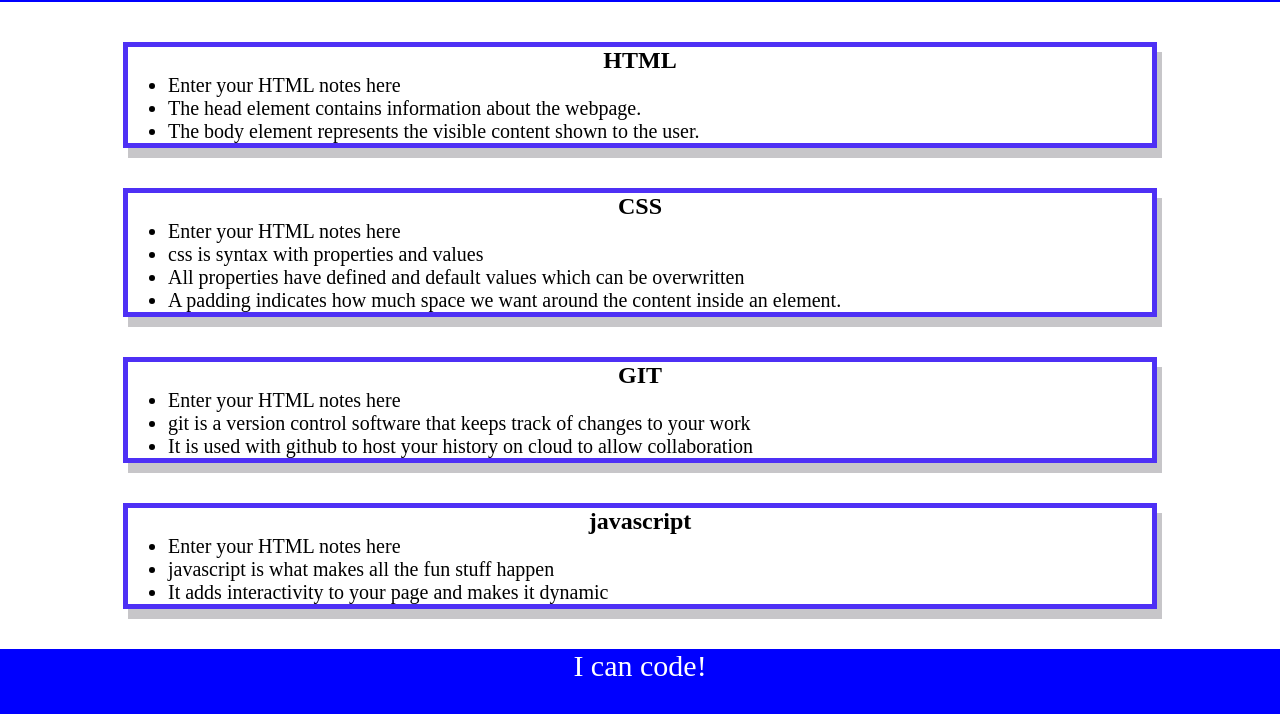
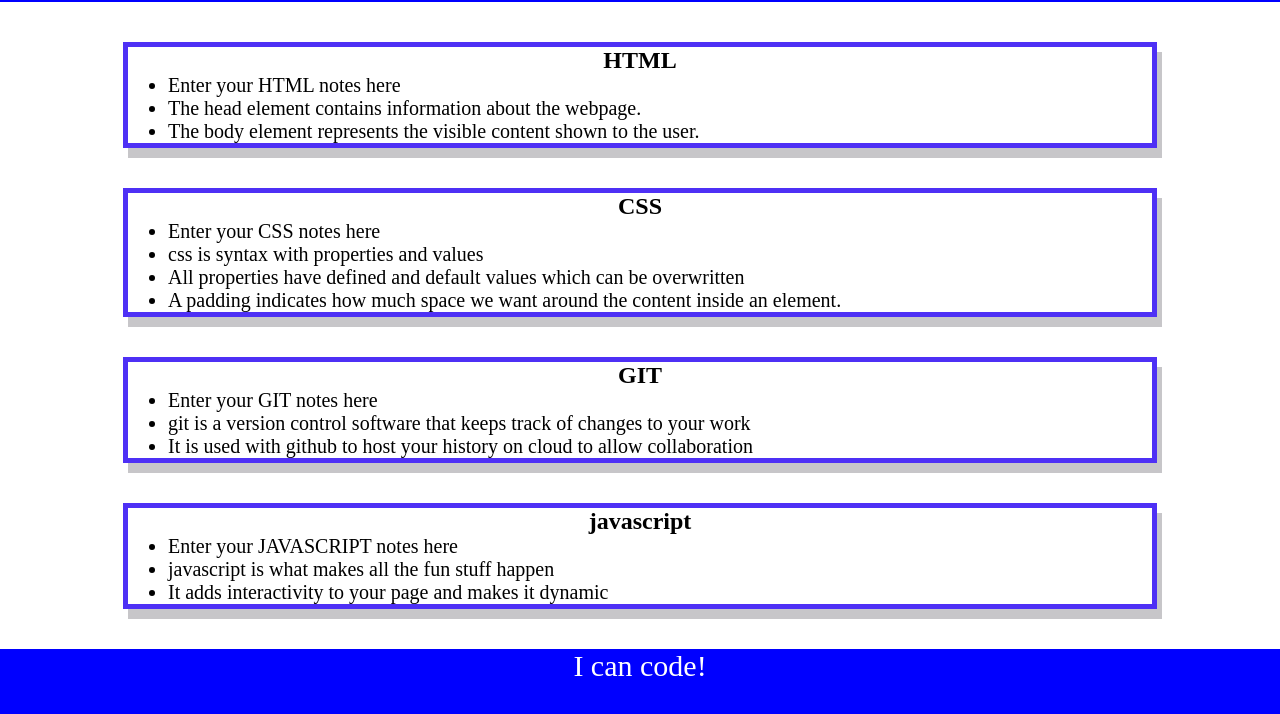
Before and after one commit to Brian-Machiestay/prework-study-guide, a plain HTML site: page index.html in a window 1280 px wide. Shown: the part 118-832 px from the top of the page. Drawn offline with Linux system fonts and the light colour scheme.

Commit message:
Update index.html

```diff
--- a/index.html
+++ b/index.html
@@ -27,7 +27,7 @@
       <section class="card" id="css-section">
         <h2>CSS</h2>
       <ul>
-        <li>Enter your HTML notes here</li>
+        <li>Enter your CSS notes here</li>
         <li>css is syntax with properties and values</li>
         <li>All properties have defined and default values which can be overwritten</li>
         <li>A padding indicates how much space we want around the content inside an element.</li>
@@ -38,7 +38,7 @@
       <section class="card" id="git-section">
         <h2>GIT</h2>
       <ul>
-        <li>Enter your HTML notes here</li>
+        <li>Enter your GIT notes here</li>
         <li>git is a version control software that keeps track of changes to your work</li>
         <li>It is used with github to host your history on cloud to allow collaboration</li>
       </ul>
@@ -48,7 +48,7 @@
       <section class="card" id="javascript-section">
         <h2>javascript</h2>
       <ul>
-        <li>Enter your HTML notes here</li>
+        <li>Enter your JAVASCRIPT notes here</li>
         <li>javascript is what makes all the fun stuff happen</li>
         <li>It adds interactivity to your page and makes it dynamic</li>
       </ul>
```
